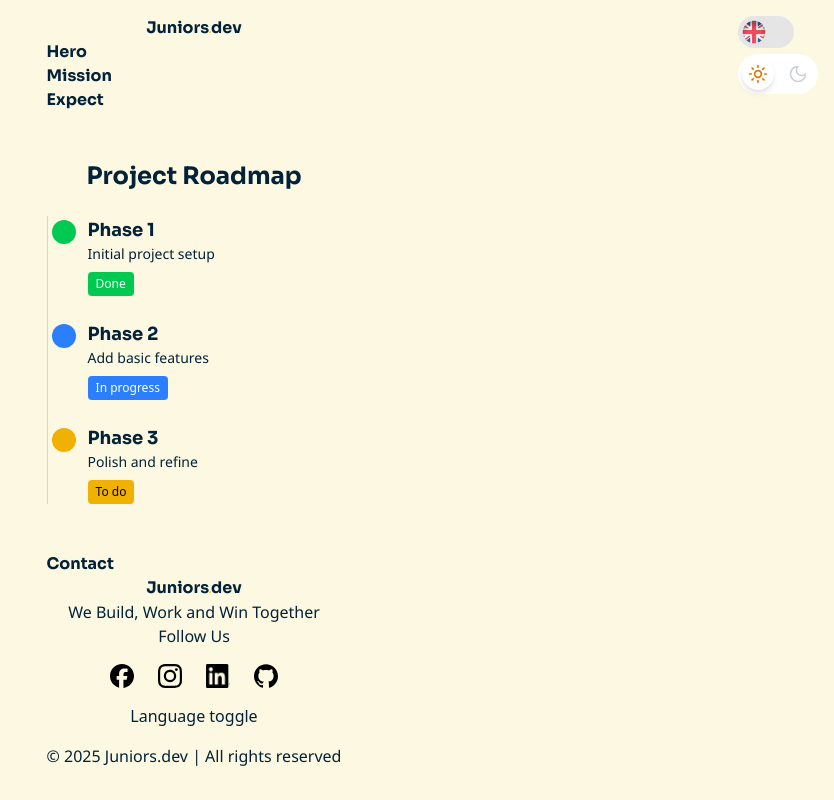
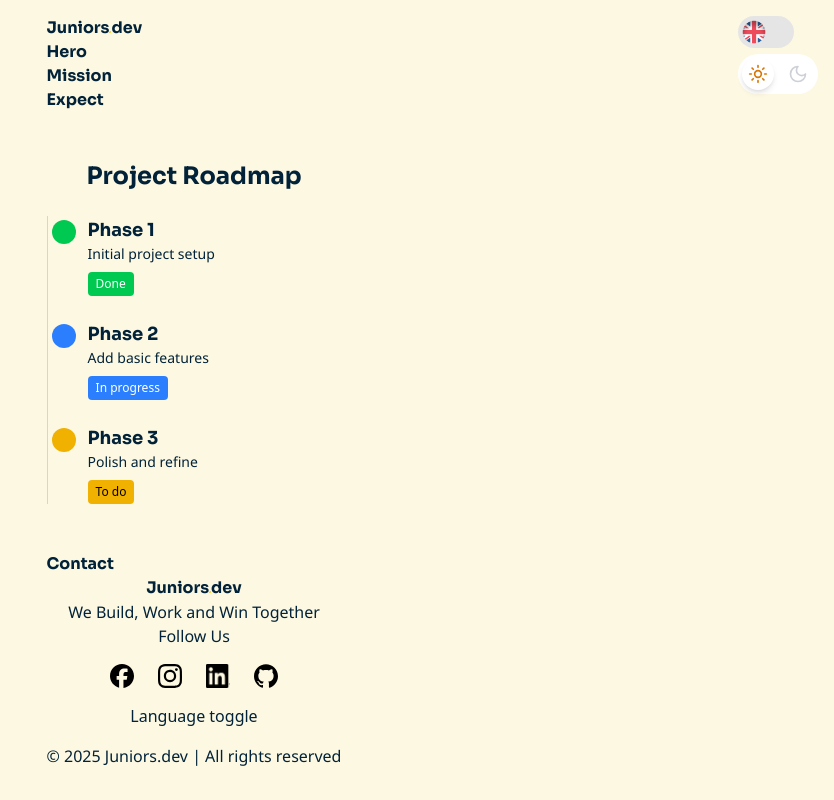
Before and after one commit to Juniors-Dev/Juniors.dev, a React (Vite) app: page / in a window 1280 px wide. Shown: the whole page, without its empty margins (446-1280 px from the left). Built offline with nearby package versions, Linux system fonts and the light colour scheme.

Commit message:
style: align to the left

```diff
--- a/src/components/ui/Header.jsx
+++ b/src/components/ui/Header.jsx
@@ -1,7 +1,7 @@
 function Header() {
   return (
     <header>
-      <div className="flex justify-center">
+      <div className="flex items-start">
         <h5 className="text-[var(--h5-size)]">
           Juniors<img src="src/assets/ducky1.svg" className="w-0.5 inline align-baseline"></img>dev
         </h5>
```
